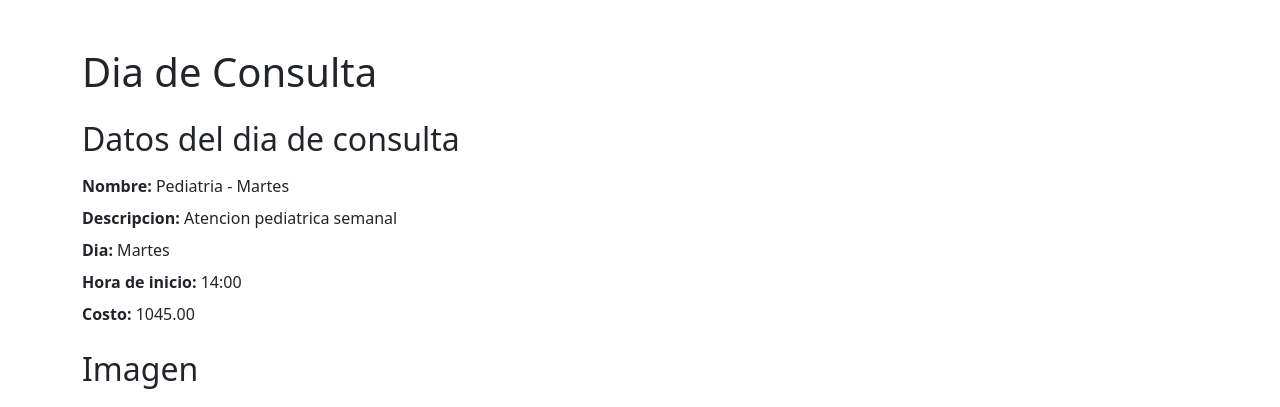
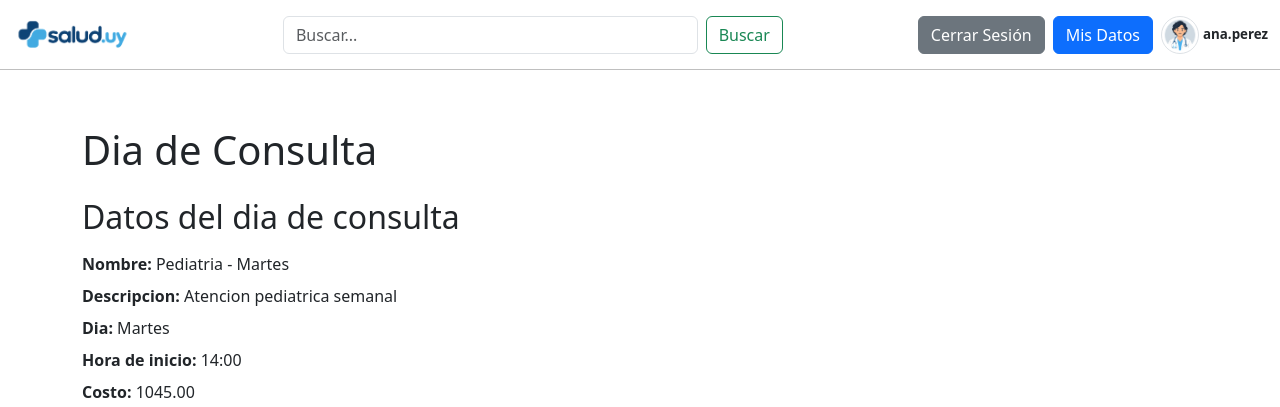
Before and after one commit to lukkyye/tprog, a web app: page /consultas/consultaDiaConsultaMedico.html in a window 1280 px wide. Shown: the top 407 px of the page. Run offline with its HTML, style and script files only (its server is not run), Linux system fonts and the light colour scheme; data that the repository does not hold is empty.

Commit message:
Ajustes graficos consulta dia consulta medico y paciente

```diff
--- a/webapp/consultas/consultaDiaConsultaMedico.html
+++ b/webapp/consultas/consultaDiaConsultaMedico.html
@@ -12,7 +12,28 @@
         href="https://cdn.jsdelivr.net/npm/bootstrap@5.3.8/dist/css/bootstrap.min.css"
         rel="stylesheet">
 </head>
+    <header class="mb-2">
+        <nav class="navbar navbar-expand-lg" style="width: 100%; height: 5%;">
+            <div class="container-fluid d-flex justify-content-between align-items-center">
+                <a class="navbar-brand" href="../home/indexMedico.html"><img src="../img/LOGOGENERAL.png" width="120px"></a>
 
+                <form class="d-flex mx-auto" style="max-width: 500px; width: 100%;">
+                    <input class="form-control me-2" type="search" placeholder="Buscar..." aria-label="Search">
+                    <button class="btn btn-outline-success" type="submit">Buscar</button>
+                </form>
+
+                <div class="d-flex flex-row user-section gap-2 align-items-center">
+                    <a href="../index.html" class="btn btn-secondary">Cerrar Sesión</a>
+                    <a href="../users/detailPerfilMedico.html" class="btn btn-primary">Mis Datos</a>
+                    <div class="d-flex align-items-center gap-1">
+                        <img style="height: 38px;" class="rounded-circle border" src="../img/MEDICO.png" alt="Perfil">
+                        <a href="../users/detailPerfilMedico.html" class="text-decoration-none fw-bold text-dark" style="font-size: 10pt;">ana.perez</a>
+                    </div>
+                </div>
+            </div>
+        </nav>
+        <hr class="text-black m-0">
+    </header>
 <body>
 
 <main class="container py-5">
```
Also changed, not shown: webapp/consultas/consultaDiaConsultaPaciente.html (+21 -0 lines).
